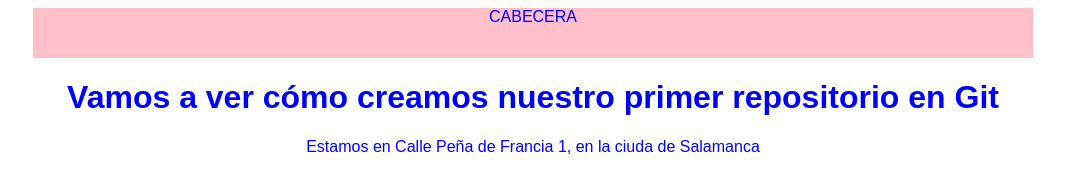
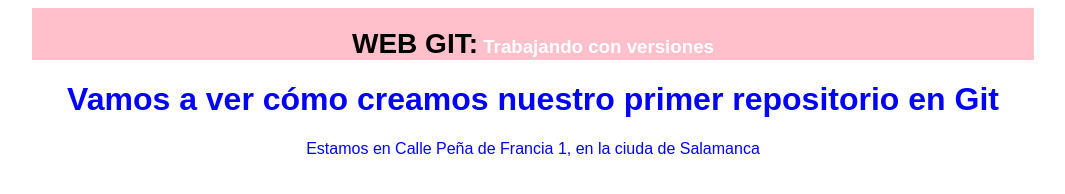
Before and after one commit to AngelVidal/InicioGitHub, a plain HTML site: page index.html in a window 1280 px wide. Shown: the whole page, without its empty margins (107-1172 px from the left). Drawn offline with Linux system fonts and the light colour scheme.

Commit message:
Cabecera completada

```diff
--- a/css/estilos.css
+++ b/css/estilos.css
@@ -8,6 +8,15 @@
 	position: relative;
 	margin: 0px auto;
 	background-color: pink;
+	color: white;
 	height: 50px;
 	width: 1000px;
+	border: 1px solid pink
 }
+
+header span{
+	font-style: "Comic Sans";
+	font-weight: bold;
+	color: black;
+	font-size: 28px;
+}
--- a/index.html
+++ b/index.html
@@ -7,7 +7,7 @@
 </head>
 <body>
 	<header>
-		CABECERA
+		<h3><span>WEB GIT:</span> Trabajando con versiones</h3>
 	</header>
 	<h1>Vamos a ver cómo creamos nuestro primer repositorio en Git</h1>
 	<p>Estamos en Calle Peña de Francia 1,
```
